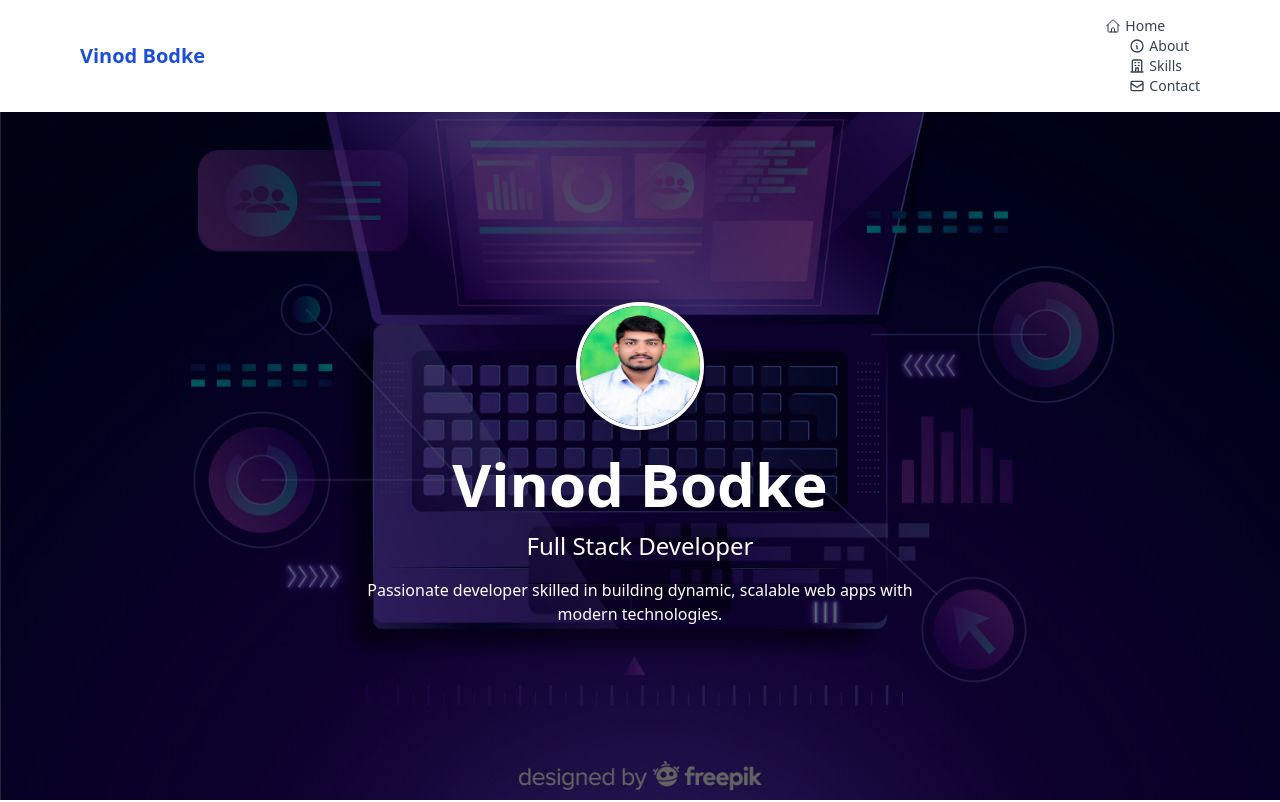
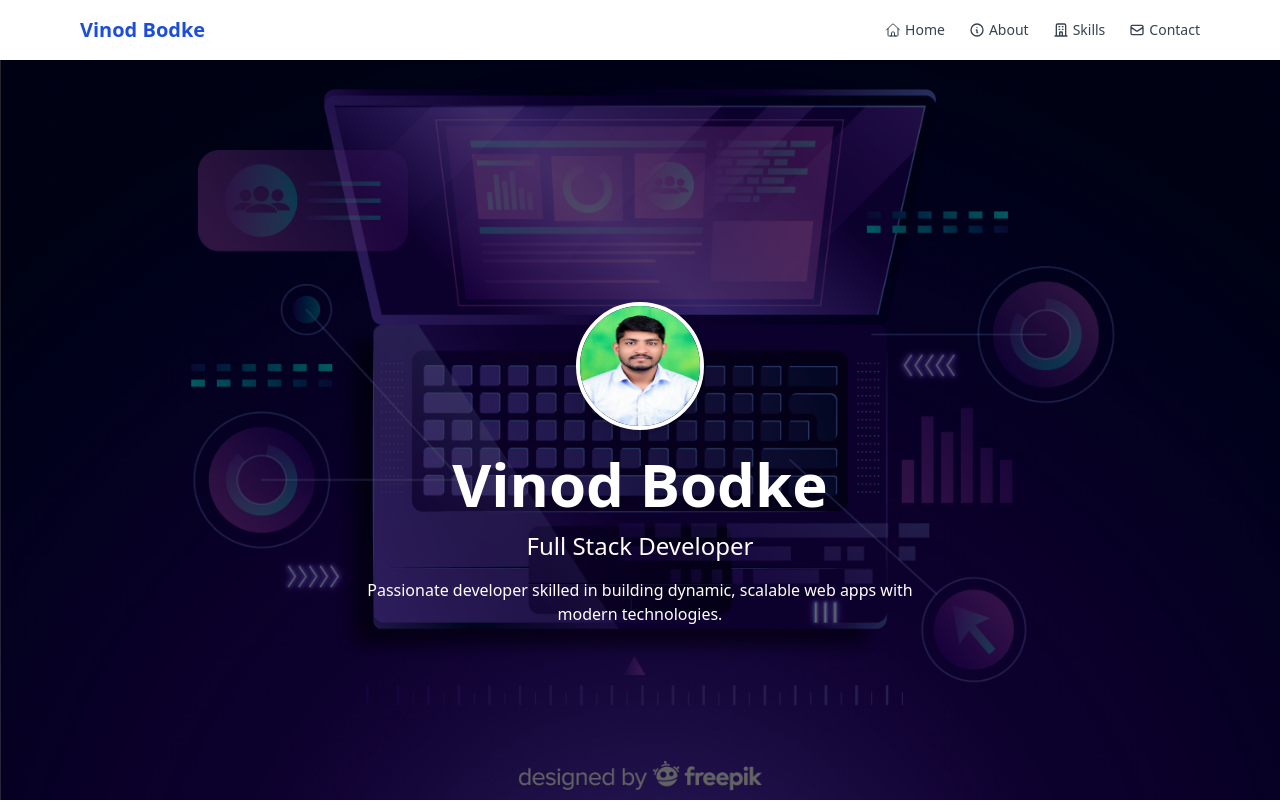
Before and after one commit to VH83/test, a plain HTML site: page index.html in a window 1280 px wide. Shown: the top 802 px of the page. Drawn offline with nearby package versions, Linux system fonts and the light colour scheme.

Commit message:
mobile menu bar

```diff
--- a/index.html
+++ b/index.html
@@ -14,7 +14,7 @@
     <header class="bg-white shadow fixed w-full top-0 z-30">
         <nav class="max-w-6xl mx-auto px-4 py-4 flex justify-between items-center nav-link">
             <h1 class="text-xl font-bold text-blue-700">Vinod Bodke</h1>
-            <ul class="flex space-x-6 text-sm font-medium  hidden md:block">
+            <ul class="hidden md:flex space-x-6 text-sm font-medium">
                 <li>
                     <a href="#hero" class="text-gray-700 hover:text-blue-600 flex gap-1">
                         <svg xmlns="http://www.w3.org/2000/svg" fill="none" viewBox="0 0 24 24" stroke-width="1.5" stroke="currentColor" class="size-4 my-auto">
```
